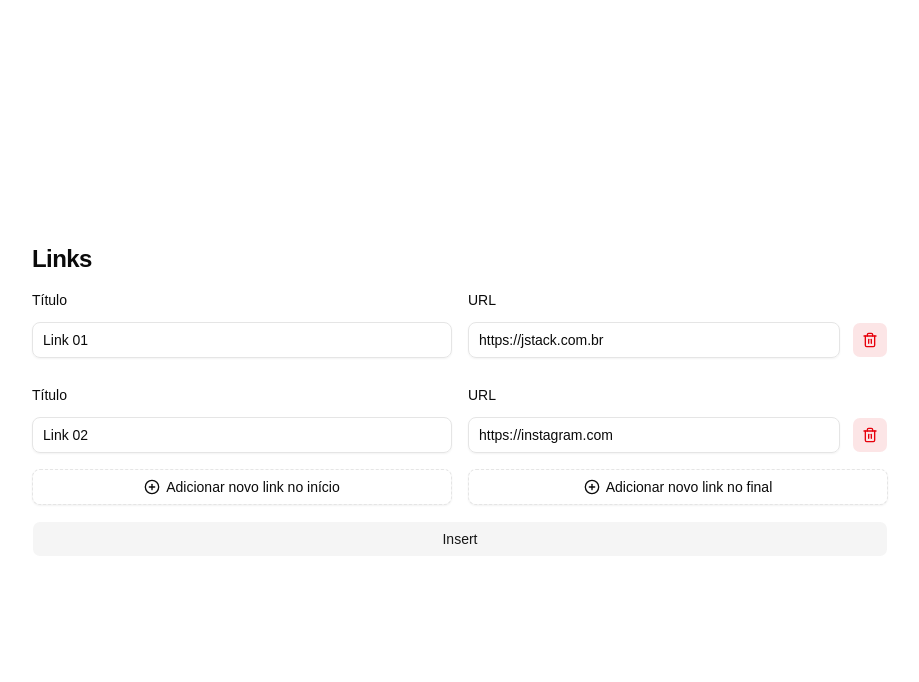
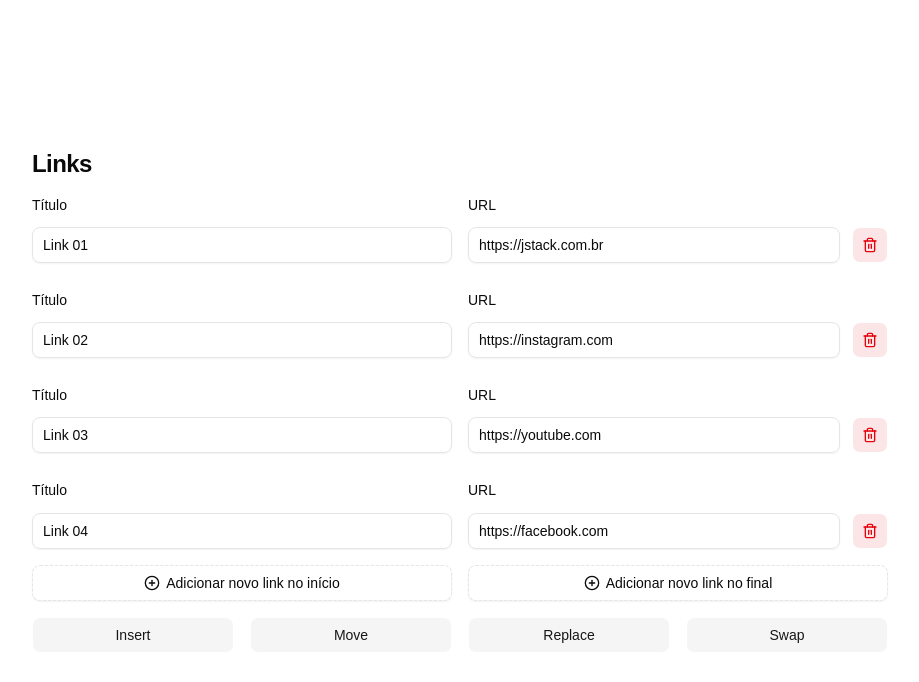
Before and after one commit to andersonkaiti/dynamic-forms, a React (Vite) app: page / in a window 1280 px wide. Shown: the top 682 px of the page, without its empty margins (180-1099 px from the left). Built offline with nearby package versions, Linux system fonts and the light colour scheme.

Commit message:
:sparkles: feat(links): add move, replace and swap link actions

```diff
--- a/src/app.tsx
+++ b/src/app.tsx
@@ -10,6 +10,8 @@ export function App() {
       links: [
         { title: 'Link 01', url: 'https://jstack.com.br' },
         { title: 'Link 02', url: 'https://instagram.com' },
+        { title: 'Link 03', url: 'https://youtube.com' },
+        { title: 'Link 04', url: 'https://facebook.com' },
       ],
     },
   })
@@ -83,6 +85,35 @@ export function App() {
           >
             Insert
           </Button>
+
+          {/* Move um link de uma posição para outra, atualizando os índices */}
+          <Button
+            type="button"
+            className="flex-1"
+            variant="secondary"
+            onClick={() => links.move(3, 1)}
+          >
+            Move
+          </Button>
+
+          <Button
+            type="button"
+            className="flex-1"
+            variant="secondary"
+            onClick={() => links.replace([])}
+          >
+            Replace
+          </Button>
+
+          {/* Troca dois links de posição sem atualizar os índices dos demais */}
+          <Button
+            type="button"
+            className="flex-1"
+            variant="secondary"
+            onClick={() => links.swap(3, 1)}
+          >
+            Swap
+          </Button>
         </div>
       </form>
     </div>
```
